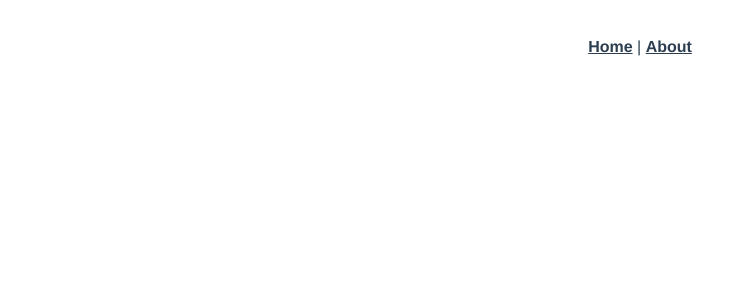
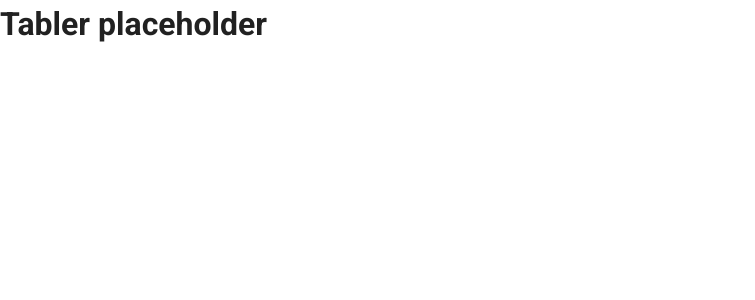
Before and after one commit to igorvukic/covid-stats, a Vue app: page /table in a window 1280 px wide. Shown: the top 300 px of the page, without its empty margins (0-755 px from the left). Built offline with nearby package versions, Linux system fonts and the light colour scheme.

Commit message:
Initial commit and app setup

```diff
--- a/public/index.html
+++ b/public/index.html
@@ -1,11 +1,13 @@
 <!DOCTYPE html>
-<html lang="">
+<html lang="en">
   <head>
     <meta charset="utf-8">
     <meta http-equiv="X-UA-Compatible" content="IE=edge">
     <meta name="viewport" content="width=device-width,initial-scale=1.0">
     <link rel="icon" href="<%= BASE_URL %>favicon.ico">
     <title><%= htmlWebpackPlugin.options.title %></title>
+    <link rel="stylesheet" href="https://fonts.googleapis.com/css?family=Roboto:100,300,400,500,700,900">
+    <link rel="stylesheet" href="https://cdn.jsdelivr.net/npm/@mdi/font@latest/css/materialdesignicons.min.css">
   </head>
   <body>
     <noscript>
--- a/src/App.vue
+++ b/src/App.vue
@@ -1,32 +1,17 @@
 <template>
-  <div id="app">
-    <div id="nav">
-      <router-link to="/">Home</router-link> |
-      <router-link to="/about">About</router-link>
-    </div>
-    <router-view/>
-  </div>
+  <v-app>
+    <v-main>
+      <router-view></router-view>
+    </v-main>
+  </v-app>
 </template>
 
-<style>
-#app {
-  font-family: Avenir, Helvetica, Arial, sans-serif;
-  -webkit-font-smoothing: antialiased;
-  -moz-osx-font-smoothing: grayscale;
-  text-align: center;
-  color: #2c3e50;
-}
+<script>
 
-#nav {
-  padding: 30px;
-}
-
-#nav a {
-  font-weight: bold;
-  color: #2c3e50;
-}
-
-#nav a.router-link-exact-active {
-  color: #42b983;
-}
-</style>
+export default {
+  name: 'App',
+  data: () => ({
+    //
+  }),
+};
+</script>
--- a/src/components/HelloWorld.vue
+++ /dev/null
@@ -1,60 +0,0 @@
-<template>
-  <div class="hello">
-    <h1>{{ msg }}</h1>
-    <p>
-      For a guide and recipes on how to configure / customize this project,<br>
-      check out the
-      <a href="https://cli.vuejs.org" target="_blank" rel="noopener">vue-cli documentation</a>.
-    </p>
-    <h3>Installed CLI Plugins</h3>
-    <ul>
-      <li><a href="https://github.com/vuejs/vue-cli/tree/dev/packages/%40vue/cli-plugin-babel" target="_blank" rel="noopener">babel</a></li>
-      <li><a href="https://github.com/vuejs/vue-cli/tree/dev/packages/%40vue/cli-plugin-router" target="_blank" rel="noopener">router</a></li>
-      <li><a href="https://github.com/vuejs/vue-cli/tree/dev/packages/%40vue/cli-plugin-vuex" target="_blank" rel="noopener">vuex</a></li>
-      <li><a href="https://github.com/vuejs/vue-cli/tree/dev/packages/%40vue/cli-plugin-eslint" target="_blank" rel="noopener">eslint</a></li>
-    </ul>
-    <h3>Essential Links</h3>
-    <ul>
-      <li><a href="https://vuejs.org" target="_blank" rel="noopener">Core Docs</a></li>
-      <li><a href="https://forum.vuejs.org" target="_blank" rel="noopener">Forum</a></li>
-      <li><a href="https://chat.vuejs.org" target="_blank" rel="noopener">Community Chat</a></li>
-      <li><a href="https://twitter.com/vuejs" target="_blank" rel="noopener">Twitter</a></li>
-      <li><a href="https://news.vuejs.org" target="_blank" rel="noopener">News</a></li>
-    </ul>
-    <h3>Ecosystem</h3>
-    <ul>
-      <li><a href="https://router.vuejs.org" target="_blank" rel="noopener">vue-router</a></li>
-      <li><a href="https://vuex.vuejs.org" target="_blank" rel="noopener">vuex</a></li>
-      <li><a href="https://github.com/vuejs/vue-devtools#vue-devtools" target="_blank" rel="noopener">vue-devtools</a></li>
-      <li><a href="https://vue-loader.vuejs.org" target="_blank" rel="noopener">vue-loader</a></li>
-      <li><a href="https://github.com/vuejs/awesome-vue" target="_blank" rel="noopener">awesome-vue</a></li>
-    </ul>
-  </div>
-</template>
-
-<script>
-export default {
-  name: 'HelloWorld',
-  props: {
-    msg: String
-  }
-}
-</script>
-
-<!-- Add "scoped" attribute to limit CSS to this component only -->
-<style scoped>
-h3 {
-  margin: 40px 0 0;
-}
-ul {
-  list-style-type: none;
-  padding: 0;
-}
-li {
-  display: inline-block;
-  margin: 0 10px;
-}
-a {
-  color: #42b983;
-}
-</style>
--- a/src/main.js
+++ b/src/main.js
@@ -2,11 +2,13 @@
 import App from './App.vue'
 import router from './router'
 import store from './store'
+import vuetify from './plugins/vuetify';
 
 Vue.config.productionTip = false
 
 new Vue({
   router,
   store,
+  vuetify,
   render: h => h(App)
 }).$mount('#app')
--- /dev/null
+++ b/src/plugins/vuetify.js
@@ -0,0 +1,7 @@
+import Vue from 'vue';
+import Vuetify from 'vuetify/lib/framework';
+
+Vue.use(Vuetify);
+
+export default new Vuetify({
+});
--- a/src/router/index.js
+++ b/src/router/index.js
@@ -1,23 +1,29 @@
 import Vue from 'vue'
 import VueRouter from 'vue-router'
-import Home from '../views/Home.vue'
 
 Vue.use(VueRouter)
 
 const routes = [
   {
     path: '/',
-    name: 'Home',
-    component: Home
+    redirect: '/table'
   },
   {
-    path: '/about',
-    name: 'About',
+    path: '/table',
+    name: 'table',
     // route level code-splitting
     // this generates a separate chunk (about.[hash].js) for this route
     // which is lazy-loaded when the route is visited.
-    component: () => import(/* webpackChunkName: "about" */ '../views/About.vue')
-  }
+    component: () => import(/* webpackChunkName: "table" */ '../views/Table.vue')
+  },
+  {
+    path: '/chart',
+    name: 'chart',
+    // route level code-splitting
+    // this generates a separate chunk (about.[hash].js) for this route
+    // which is lazy-loaded when the route is visited.
+    component: () => import(/* webpackChunkName: "chart" */ '../views/Chart.vue')
+  },
 ]
 
 const router = new VueRouter({
--- a/src/views/About.vue
+++ /dev/null
@@ -1,5 +0,0 @@
-<template>
-  <div class="about">
-    <h1>This is an about page</h1>
-  </div>
-</template>
--- /dev/null
+++ b/src/views/Chart.vue
@@ -0,0 +1,5 @@
+<template>
+  <div>
+    <h1>Chart place holder</h1>
+  </div>
+</template>
--- a/src/views/Home.vue
+++ /dev/null
@@ -1,18 +0,0 @@
-<template>
-  <div class="home">
-    <img alt="Vue logo" src="../assets/logo.png">
-    <HelloWorld msg="Welcome to Your Vue.js App"/>
-  </div>
-</template>
-
-<script>
-// @ is an alias to /src
-import HelloWorld from '@/components/HelloWorld.vue'
-
-export default {
-  name: 'Home',
-  components: {
-    HelloWorld
-  }
-}
-</script>
--- /dev/null
+++ b/src/views/Table.vue
@@ -0,0 +1,5 @@
+<template>
+  <div>
+    <h1>Tabler placeholder</h1>
+  </div>
+</template>
--- /dev/null
+++ b/vue.config.js
@@ -0,0 +1,5 @@
+module.exports = {
+  transpileDependencies: [
+    'vuetify'
+  ]
+}
```
Also changed, not shown: package.json (+6 -1 lines), src/assets/logo.svg (added), 1 other file (tests, documents, lock files or other folders).
